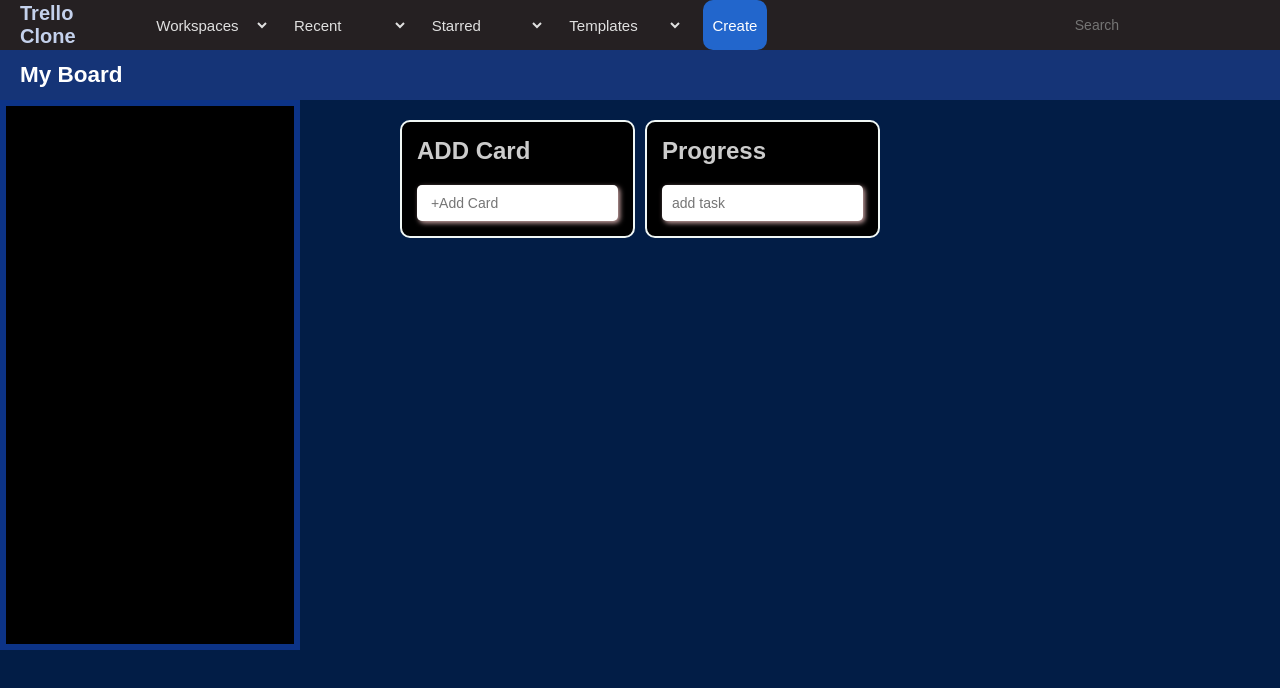
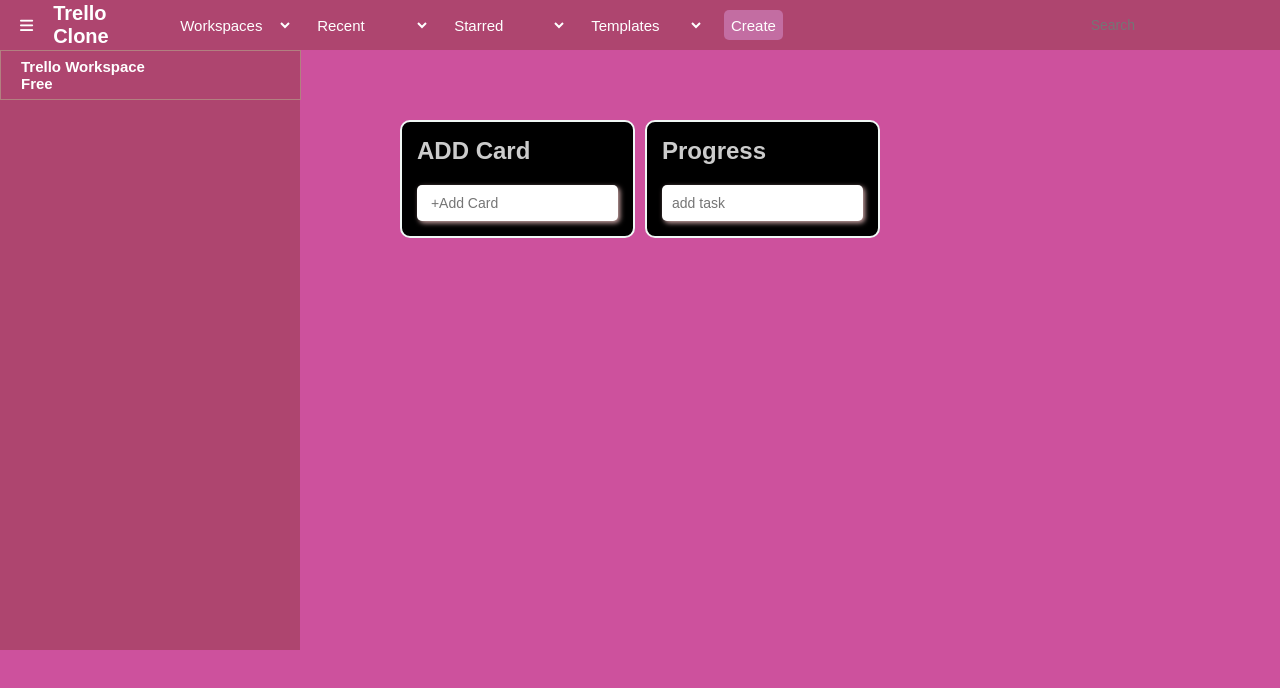
Before and after one commit to waseemkhalil786/Trello-clone, a plain HTML site: page index.html in a window 1280 px wide. Drawn offline with Linux system fonts and the light colour scheme.

Commit message:
Styling changing

```diff
--- a/index.html
+++ b/index.html
@@ -5,9 +5,11 @@
     <meta name="viewport" content="width=device-width, initial-scale=1.0">
     <title>Trello | Website | Clone</title>
     <link rel="stylesheet" href="stlye.css">
+    <link rel="stylesheet" href="https://cdnjs.cloudflare.com/ajax/libs/font-awesome/6.5.2/css/all.min.css" integrity="sha512-SnH5WK+bZxgPHs44uWIX+LLJAJ9/2PkPKZ5QiAj6Ta86w+fsb2TkcmfRyVX3pBnMFcV7oQPJkl9QevSCWr3W6A==" crossorigin="anonymous" referrerpolicy="no-referrer" />
 </head>
 <body>
     <header>
+        <div class="logo"><i class="fa-solid fa-bars"></i></div>
         <h1 class="head">Trello Clone</h1>
         <select class="btn">
             <option value="btn1">Workspaces</option>
@@ -43,7 +45,7 @@
     </header>
     <!-- Navigation bar -->
      <div class="container">
-        <h2>My Board</h3>
+        <h2>Trello Workspace  <br>  Free</h3>
      </div>
      <div class="Menuebar">
 
--- a/stlye.css
+++ b/stlye.css
@@ -5,23 +5,28 @@
     box-sizing: border-box;
   }
   body{
-    background: #021d46;
+    background: #CD519D;
   }
-
+  .logo{
+    font-size: 15px;
+  }
+  .head{
+    font-size: 20px;
+  }
   header {
-    background-color: rgb(37, 32, 34);
+    background-color: rgb(174, 69, 111);
     display: flex;
     justify-content: baseline;
     align-items: center;
     padding: 20px;
     height: 50px;
-    color: #c4d1ec;
+    color: #ffffff;
     font-size: 10px;
     gap: 20px;
   }
   .btn{
-    background:  rgb(37, 32, 34);
-    color: rgb(224, 224, 224);
+    background:  rgb(174, 69, 111);
+    color: rgb(255, 255, 255);
     width: 120px;
     height: 40px;
     border: none;
@@ -34,13 +39,13 @@
     cursor: pointer;
   }
   .btn1{
-    background:  rgb(34, 102, 204);
+    background:  rgb(195, 109, 162);
     color: rgb(255, 255, 255);
     width: 65px;
-    height: 50px;
+    height: 30px;
     border: none;
     font-size: 15px;
-    border-radius: 10px;
+    border-radius: 5px;
   }
   .btn1:hover{
     background: #4767a7;
@@ -48,14 +53,17 @@
     cursor: pointer;
   }
   .container{
-    background-color: rgb(21, 52, 119);
+    background-color:  rgb(174, 69, 111);
     display: flex;
-    justify-content: baseline;
+    justify-content: first baseline;
     align-items: center;
+    width: 301px;
+
     padding: 20px;
     height: 50px;
     color: #ffffff;
-    font-size: 15px;
+    font-size: 10px;
+    border: 1px solid rgb(178, 128, 128);
   }
   h2:hover{
     background: #303e69;
@@ -67,6 +75,7 @@
   main {
     display: flex;
     justify-content: center;
+    align-items: start;
     gap: 10px;
     overflow-x: auto;
     padding: 20px;
@@ -122,8 +131,8 @@
     font-weight: 400;
   }
   .Menuebar{
-    background: #000;
+    background:  rgb(174, 69, 111);
     width: 300px;
     height: 550px;
-    border: 6px solid rgb(12, 51, 134);
+
   }
```
